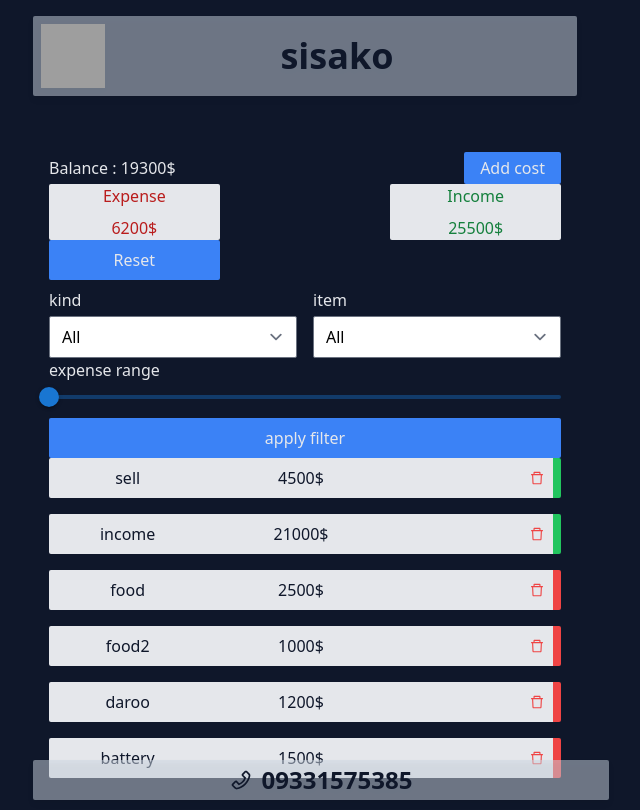
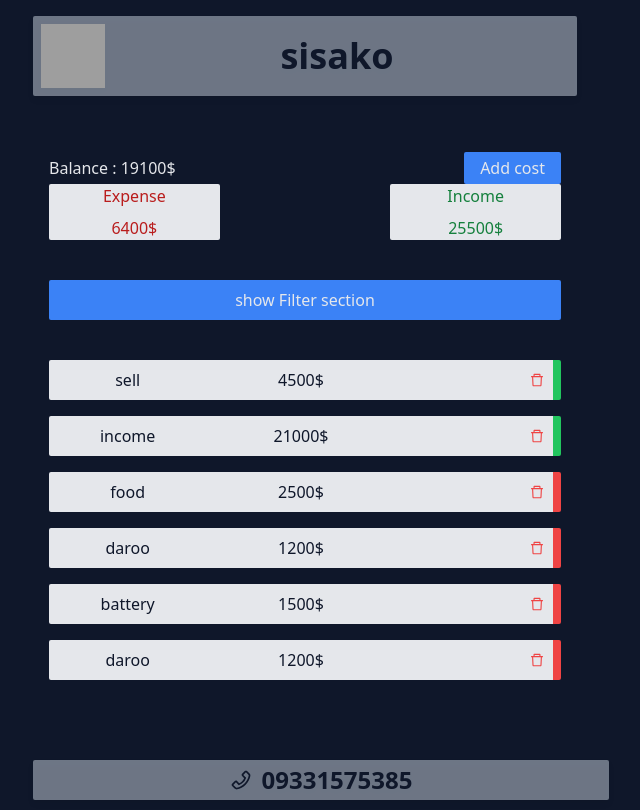
Before and after one commit to Arman-Abbasian/expense_tracker_app, a React (Create React App) app: page / in a window 1280 px wide. Shown: the whole page, without its empty margins (335-975 px from the left). Built offline with nearby package versions, Linux system fonts and the light colour scheme; data requests are answered from the project's data file; grey boxes are pictures that could not be loaded.

Commit message:
work on desing

```diff
--- a/db.json
+++ b/db.json
@@ -22,13 +22,6 @@
       "id": 13
     },
     {
-      "name": "food2",
-      "cost": "1000",
-      "type": "expense",
-      "date": "2022-11-15",
-      "id": 15
-    },
-    {
       "name": "daroo",
       "cost": "1200",
       "type": "expense",
@@ -41,6 +34,13 @@
       "type": "expense",
       "date": "2022-11-27",
       "id": 18
+    },
+    {
+      "name": "daroo",
+      "cost": "1200",
+      "type": "expense",
+      "date": "2022-11-07",
+      "id": 19
     }
   ]
 }
--- a/src/Providers/CostProvider.jsx
+++ b/src/Providers/CostProvider.jsx
@@ -65,12 +65,11 @@ export const useCostActions=()=>{
     };
     const resetFilters=()=>{
         setAllCosts({...allcosts,filters:{name:"",costRange:0,kind:""}});
-    }
-
+        console.log(allcosts.filters)
+    };
     //change filter state
    const changeFilterState=(payload)=>{
     setAllCosts({...allcosts,filters:{...allcosts.filters,[payload.target.name]:payload.target.value}});
-    console.log(allcosts.filters)
 };
 
         return {initialLoading,deleteOneCost,addOneCost,changeFilterState,resetFilters};
--- a/src/components/useContext/FilterContext.jsx
+++ b/src/components/useContext/FilterContext.jsx
@@ -11,6 +11,7 @@ const FilterContext = () => {
 
     const [expenseTolerance,setExpenseTolerance]=useState(null);
     const [uniqueName,setUniqueName]=useState([]);
+    const [showFilterSection,setShowFilterSection]=useState(false)
 
     useEffect(()=>{
         //get the tolerance of your costs
@@ -20,9 +21,9 @@ const FilterContext = () => {
         setUniqueName(unique)
         setExpenseTolerance(cal);
      },[allcosts]);
+
      const resetHandler=()=>{
         resetFilters();
-        initialLoading();
      }
 
     const submitHandler=(e)=>{
@@ -31,8 +32,9 @@ const FilterContext = () => {
 
 };
     return (
-        <div>
-            {allcosts.costs.cost &&
+        <div className="mb-8">
+            <button onClick={()=>setShowFilterSection(!showFilterSection)} className="w-full p-2 bg-blue-500 rounded-sm mb-2">{showFilterSection?  "hide Filter section" :"show Filter section"}</button>
+            {allcosts.costs.cost && showFilterSection &&
            <form onSubmit={submitHandler}>
             <button onClick={resetHandler} className="w-1/3 p-2 mb-2 rounded-sm bg-blue-500">Reset</button>
                 <div className="flex justify-between items-center gap-4">
--- a/src/components/useContext/ShowTotalCostsContext.jsx
+++ b/src/components/useContext/ShowTotalCostsContext.jsx
@@ -6,7 +6,7 @@ const ShowTotalCostsContext = () => {
     const allcosts=useCosts();
     const [totalExpenses,setTotalExpenses]=useState(0);
     const [totalIncomes,setTotalIncomes]=useState(0);
-    const [showForm,setShowForm]=useState(false)
+    const [showForm,setShowForm]=useState(false);
 
     useEffect(()=>{
         let income=0;
@@ -24,10 +24,8 @@ const ShowTotalCostsContext = () => {
     },[allcosts.costs])
 
     return (
-        <div>
+        <div className="mb-10">
             <div>
-                {/* <button onClick={()=>setShowFilterSection(!showFilterSection)} className="w-full p-2 bg-blue-500 rounded-sm">{showFilterSection?  "show Filter section" :"hide Filter section"}</button>
-                    <Filter resetHandler={resetHandler}  balance={balance.balance} filter={filter} changeFilterHandler={changeFilterHandler} setFilterOption={filterOption} showFilterSection={showFilterSection}/> */}
                 <div className="flex items-center justify-between">
                     <p>Balance : {totalIncomes-totalExpenses}$</p>
                     <button className="w-30 h-5 rounded-sm bg-blue-500 bg p-4 flex justify-center items-center" onClick={()=>setShowForm(!showForm)}>{showForm ? `close Form` :'Add cost'}</button>
--- a/src/layout/Layout.jsx
+++ b/src/layout/Layout.jsx
@@ -5,7 +5,7 @@ const Layout = ({children}) => {
     return (
         <div>
             <Header className="mb-4"/>
-            {children}
+                {children}
             <Footer className="mt-4" />
         </div>
      );
```
